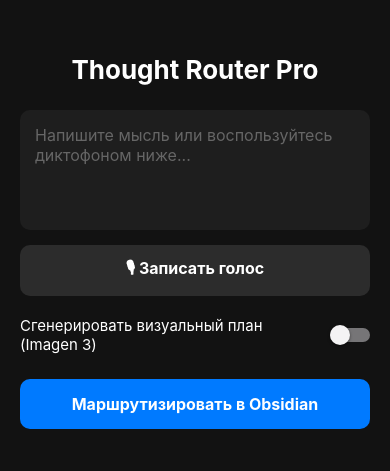
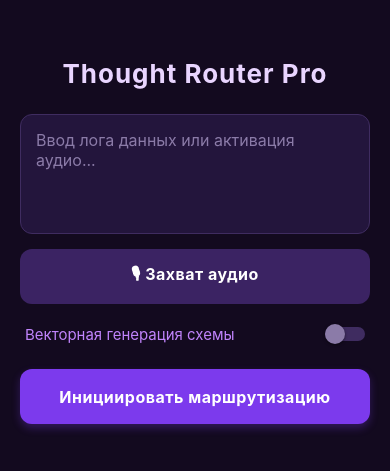
Before and after one commit to velichkomisha5-svg/thought-router, a React Native app: screen / in a window 390 px wide. Shown: the part 181-652 px from the top of the page. Built offline with nearby package versions, Linux system fonts and the light colour scheme.

Commit message:
Refactor App.js for improved functionality and UI

```diff
--- a/App.js
+++ b/App.js
@@ -24,7 +24,6 @@ export default function App() {
   const [loading, setLoading] = useState(false);
   const [loadingStatus, setLoadingStatus] = useState('');
 
-  // Состояния для аудиозаписи
   const [recording, setRecording] = useState(null);
   const [isRecording, setIsRecording] = useState(false);
   const [audioBase64, setAudioBase64] = useState(null);
@@ -41,24 +40,18 @@ export default function App() {
     try {
       const permission = await Audio.requestPermissionsAsync();
       if (permission.status !== 'granted') {
-        Alert.alert("Доступ запрещен", "Необходим доступ к микрофону для записи мыслей.");
+        Alert.alert("Отклонено", "Нет доступа к микрофону.");
         return;
       }
 
-      await Audio.setAudioModeAsync({
-        allowsRecordingIOS: true,
-        playsInSilentModeIOS: true,
-      });
-
-      const { recording: newRecording } = await Audio.Recording.createAsync(
-        Audio.RecordingOptionsPresets.HIGH_QUALITY
-      );
+      await Audio.setAudioModeAsync({ allowsRecordingIOS: true, playsInSilentModeIOS: true });
+      const { recording: newRecording } = await Audio.Recording.createAsync(Audio.RecordingOptionsPresets.HIGH_QUALITY);
 
       setRecording(newRecording);
       setIsRecording(true);
       setAudioBase64(null);
     } catch (err) {
-      Alert.alert("Ошибка записи", "Не удалось запустить микрофон: " + err.message);
+      Alert.alert("Системная ошибка", err.message);
     }
   };
 
@@ -68,23 +61,18 @@ export default function App() {
       setIsRecording(false);
       await recording.stopAndUnloadAsync();
       const uri = recording.getURI();
-
-      // Конвертация записанного аудиофайла в Base64 для передачи в Gemini API
-      const base64Data = await FileSystem.readAsStringAsync(uri, {
-        encoding: FileSystem.EncodingType.Base64,
-      });
+      const base64Data = await FileSystem.readAsStringAsync(uri, { encoding: FileSystem.EncodingType.Base64 });
 
       setAudioBase64(base64Data);
       setRecording(null);
-      Alert.alert("Аудио записано", "Голосовая мысль готова к маршрутизации.");
     } catch (err) {
-      Alert.alert("Ошибка остановки", "Не удалось сохранить аудио: " + err.message);
+      Alert.alert("Ошибка файловой системы", err.message);
     }
   };
 
   const handleProcessThought = async () => {
     if (!text.trim() && !audioBase64) {
-      Alert.alert("Ошибка ввода", "Введите текст или запишите голосовую заметку.");
+      Alert.alert("Блокировка", "Отсутствуют входные данные.");
       return;
     }
 
@@ -92,111 +80,99 @@ export default function App() {
     Keyboard.dismiss();
 
     try {
-      let requestBody = {};
-      const systemInstruction = `Проанализируй входящие данные (текст или аудио). Верни строго JSON объект с тремя полями без какого-либо дополнительного текста вокруг:
-      "category" (строго одно из значений: Учеба, Работа, Расходы, ПК),
-      "markdown" (красиво структурированный текст заметки для Obsidian с YAML-фронтматером сверху, содержащим специфичные для домена метаданные),
-      "visualPrompt" (подробный промпт на английском языке для генерации точной блок-схемы/алгоритма действий модели Imagen без артефактов текста).`;
+      const systemInstruction = `You are a strict data routing core for Obsidian. Analyze the input. Return raw, valid JSON only. No markdown wrappers like \`\`\`json.
+      Structure:
+      {
+        "isFinance": boolean,
+        "category": "String. Determine a short, precise folder name for this context (e.g., 'Учеба', 'Работа', 'Тренировки'). If isFinance is true, use 'Финансы'.",
+        "markdown": "String. Formatted Obsidian note with YAML. If isFinance, leave empty.",
+        "visualPrompt": "String. Detailed Imagen 3 prompt. Empty if not needed or isFinance.",
+        "financeData": { "item": "String", "amount": Number, "currency": "String" } // include only if isFinance
+      }`;
+
+      let requestBody = {
+        contents: [{ parts: [] }],
+        generationConfig: { responseMimeType: "application/json" }
+      };
 
       if (audioBase64) {
-        setLoadingStatus('Расшифровка аудио и анализ...');
-        requestBody = {
-          contents: [{
-            parts: [
-              { text: systemInstruction },
-              { inlineData: { mimeType: "audio/m4a", data: audioBase64 } }
-            ]
-          }]
-        };
+        setLoadingStatus('Декодирование и анализ...');
+        requestBody.contents[0].parts.push({ text: systemInstruction }, { inlineData: { mimeType: "audio/m4a", data: audioBase64 } });
       } else {
-        setLoadingStatus('Анализ текста...');
-        requestBody = {
-          contents: [{
-            parts: [{
-              text: `${systemInstruction}\n\nВходящий текст: "${text}"`
-            }]
-          }]
-        };
+        setLoadingStatus('Семантический анализ...');
+        requestBody.contents[0].parts.push({ text: systemInstruction }, { text: `Input: "${text}"` });
       }
 
-      const geminiResponse = await fetch(`https://generativelanguage.googleapis.com/v1beta/models/gemini-2.5-flash:generateContent?key=${GEMINI_API_KEY}`, {
+      const response = await fetch(`https://generativelanguage.googleapis.com/v1beta/models/gemini-2.5-flash:generateContent?key=${GEMINI_API_KEY}`, {
         method: 'POST',
         headers: { 'Content-Type': 'application/json' },
         body: JSON.stringify(requestBody)
       });
 
-      const geminiData = await geminiResponse.json();
-      if (!geminiData.candidates || geminiData.candidates.length === 0) {
-        throw new Error("Некорректный ответ от текстового API.");
+      const data = await response.json();
+      if (data.error) throw new Error(data.error.message);
+      if (!data.candidates) throw new Error("Сбой конвейера: Пустой ответ.");
+
+      const cleanJson = JSON.parse(data.candidates[0].content.parts[0].text.trim());
+      const { isFinance, category, markdown, visualPrompt, financeData } = cleanJson;
+
+      const safeCategory = category.replace(/[^a-zA-Zа-яА-Я0-9\s-]/g, '').trim();
+      const targetDir = `${FileSystem.documentDirectory}${safeCategory}/`;
+      await FileSystem.makeDirectoryAsync(targetDir, { intermediates: true });
+
+      if (isFinance && financeData) {
+        setLoadingStatus('Синхронизация регистра...');
+        const financeFile = `${targetDir}Журнал_Финансов.md`;
+        let existingContent = '';
+
+        const fileInfo = await FileSystem.getInfoAsync(financeFile);
+        if (fileInfo.exists) {
+          existingContent = await FileSystem.readAsStringAsync(financeFile);
+        } else {
+          existingContent = "---\ntype: finance_ledger\n---\n# Финансовый регистр\n\n| Дата | Операция | Сумма |\n|---|---|---|\n";
+        }
+
+        const dateStr = new Date().toLocaleDateString('ru-RU');
+        const newRow = `| ${dateStr} | ${financeData.item} | ${financeData.amount} ${financeData.currency} |\n`;
+
+        await FileSystem.writeAsStringAsync(financeFile, existingContent + newRow, { encoding: FileSystem.EncodingType.UTF8 });
+        Alert.alert("Транзакция учтена", `${financeData.item}: ${financeData.amount} ${financeData.currency}`);
+      } else {
+        const timestamp = Date.now();
+        const safeSnippet = text.trim() ? text.trim().substring(0, 15).replace(/[^a-zA-Zа-яА-Я0-9]/g, '_') : 'voice';
+        const fileName = `${safeCategory}_${safeSnippet}_${timestamp}`;
+        let mdContent = markdown;
+
+        if (generateVisual && visualPrompt) {
+          setLoadingStatus('Рендеринг графа...');
+          const attachmentsDir = `${FileSystem.documentDirectory}attachments/`;
+          await FileSystem.makeDirectoryAsync(attachmentsDir, { intermediates: true });
+
+          const imgRes = await fetch(`https://generativelanguage.googleapis.com/v1beta/models/imagen-3.0-generate-002:generateImages?key=${GEMINI_API_KEY}`, {
+            method: 'POST',
+            headers: { 'Content-Type': 'application/json' },
+            body: JSON.stringify({ numberOfImages: 1, prompt: visualPrompt, aspectRatio: "1:1", outputMimeType: "image/png" })
+          });
+
+          const imgData = await imgRes.json();
+          if (imgData.error) throw new Error(imgData.error.message);
+
+          if (imgData.generatedImages) {
+            const localImageUri = `${attachmentsDir}${fileName}.png`;
+            await FileSystem.writeAsStringAsync(localImageUri, imgData.generatedImages[0].image.imageBytes, { encoding: FileSystem.EncodingType.Base64 });
+            mdContent += `\n\n### Инфографика\n![[../attachments/${fileName}.png]]`;
+          }
+        }
+
+        setLoadingStatus('Запись на диск...');
+        await FileSystem.writeAsStringAsync(`${targetDir}${fileName}.md`, mdContent, { encoding: FileSystem.EncodingType.UTF8 });
+        Alert.alert("Маршрут завершен", `Директория: ${safeCategory}`);
       }
 
-      const resultText = geminiData.candidates[0].content.parts[0].text;
-
-      // Защищенное извлечение JSON регулярным выражением
-      const jsonMatch = resultText.match(/\{[\s\S]*\}/);
-      if (!jsonMatch) {
-        throw new Error("API не вернуло валидный JSON-объект: " + resultText);
-      }
-
-      const { category, markdown, visualPrompt } = JSON.parse(jsonMatch[0].trim());
-
-      // Валидация категории во избежание сбоев путей iOS
-      const validCategories = ['Учеба', 'Работа', 'Расходы', 'ПК'];
-      const secureCategory = validCategories.includes(category) ? category : 'Идеи';
-
-      // Генерация безопасного имени файла
-      const timestamp = Date.now();
-      const safeTextSnippet = text.trim() ? text.trim().substring(0, 10).replace(/[^a-zA-Zа-яА-Я0-9]/g, '_') : 'voice';
-      const fileName = `${secureCategory}_${safeTextSnippet}_${timestamp}`;
-
-      const targetDir = `${FileSystem.documentDirectory}${secureCategory}/`;
-      const attachmentsDir = `${FileSystem.documentDirectory}attachments/`;
-
-      await FileSystem.makeDirectoryAsync(targetDir, { intermediates: true });
-      await FileSystem.makeDirectoryAsync(attachmentsDir, { intermediates: true });
-
-      let mdContent = markdown;
-
-      if (generateVisual) {
-        setLoadingStatus('Генерация визуальной схемы...');
-        const imagenResponse = await fetch(`https://generativelanguage.googleapis.com/v1beta/models/imagen-3.0-generate-002:generateImages?key=${GEMINI_API_KEY}`, {
-          method: 'POST',
-          headers: { 'Content-Type': 'application/json' },
-          body: JSON.stringify({
-            numberOfImages: 1,
-            prompt: visualPrompt,
-            aspectRatio: "1:1",
-            outputMimeType: "image/png"
-          })
-        });
-
-        const imagenData = await imagenResponse.json();
-        if (!imagenData.generatedImages || imagenData.generatedImages.length === 0) {
-          throw new Error("Модель Изображений отклонила генерацию по данному промпту.");
-        }
-
-        const base64ImageBytes = imagenData.generatedImages[0].image.imageBytes;
-        const localImageUri = `${attachmentsDir}${fileName}.png`;
-
-        await FileSystem.writeAsStringAsync(localImageUri, base64ImageBytes, {
-          encoding: FileSystem.EncodingType.Base64
-        });
-
-        mdContent += `\n\n### Визуальный план действий\n![[../attachments/${fileName}.png]]`;
-      }
-
-      setLoadingStatus('Сохранение файлов...');
-      const localMdUri = `${targetDir}${fileName}.md`;
-      await FileSystem.writeAsStringAsync(localMdUri, mdContent, { encoding: FileSystem.EncodingType.UTF8 });
-
-      Alert.alert("Успешно маршрутизировано", `Создана заметка в Obsidian-каталоге: ${secureCategory}`);
-
-      // Сброс всех состояний после успешной обработки
       setText('');
       setAudioBase64(null);
     } catch (error) {
-      console.error(error);
-      Alert.alert("Сбой обработки", error.message);
+      Alert.alert("Сбой выполнения", error.message);
     } finally {
       setLoading(false);
       setLoadingStatus('');
@@ -205,16 +181,13 @@ export default function App() {
 
   return (
     <TouchableWithoutFeedback onPress={Keyboard.dismiss}>
-      <KeyboardAvoidingView
-        behavior={Platform.OS === 'ios' ? 'padding' : 'height'}
-        style={styles.container}
-      >
+      <KeyboardAvoidingView behavior={Platform.OS === 'ios' ? 'padding' : 'height'} style={styles.container}>
         <Text style={styles.header}>Thought Router Pro</Text>
 
         <TextInput
           style={styles.input}
-          placeholder="Напишите мысль или воспользуйтесь диктофоном ниже..."
-          placeholderTextColor="#666"
+          placeholder="Ввод лога данных или активация аудио..."
+          placeholderTextColor="#8B7BA8"
           multiline
           value={text}
           onChangeText={(val) => { setText(val); setAudioBase64(null); }}
@@ -229,21 +202,19 @@ export default function App() {
             onPress={isRecording ? stopRecording : startRecording}
             disabled={loading}
           >
-            <Text style={styles.buttonText}>
-              {isRecording ? "⏹ Остановить запись" : "🎙 Записать голос"}
-            </Text>
+            <Text style={styles.buttonText}>{isRecording ? "⏹ Фиксация аудиопотока" : "🎙 Захват аудио"}</Text>
           </TouchableOpacity>
-          {audioBase64 && <Text style={styles.audioReadyText}>✓ Голосовая заметка добавлена</Text>}
+          {audioBase64 && <Text style={styles.audioReadyText}>✓ Бинарный аудио-блок загружен</Text>}
         </View>
 
         <View style={styles.switchContainer}>
-          <Text style={styles.switchLabel}>Сгенерировать визуальный план (Imagen 3)</Text>
+          <Text style={styles.switchLabel}>Векторная генерация схемы</Text>
           <Switch
             value={generateVisual}
             onValueChange={setGenerateVisual}
             disabled={loading}
-            trackColor={{ false: "#767577", true: "#007AFF" }}
-            thumbColor={generateVisual ? "#fff" : "#f4f3f4"}
+            trackColor={{ false: "#3F2C60", true: "#8B5CF6" }}
+            thumbColor={generateVisual ? "#E9D5FF" : "#8B7BA8"}
           />
         </View>
 
@@ -254,11 +225,11 @@ export default function App() {
         >
           {loading ? (
             <View style={styles.loadingRow}>
-              <ActivityIndicator color="#fff" style={{ marginRight: 10 }} />
+              <ActivityIndicator color="#E9D5FF" style={{ marginRight: 10 }} />
               <Text style={styles.loadingText}>{loadingStatus}</Text>
             </View>
           ) : (
-            <Text style={styles.buttonText}>Маршрутизировать в Obsidian</Text>
+            <Text style={styles.buttonText}>Инициировать маршрутизацию</Text>
           )}
         </TouchableOpacity>
       </KeyboardAvoidingView>
@@ -267,20 +238,20 @@ export default function App() {
 }
 
 const styles = StyleSheet.create({
-  container: { flex: 1, backgroundColor: '#121212', padding: 20, justifyContent: 'center' },
-  header: { fontSize: 26, fontWeight: 'bold', color: '#fff', marginBottom: 25, textAlign: 'center' },
-  input: { backgroundColor: '#1e1e1e', color: '#fff', padding: 15, borderRadius: 10, height: 120, textAlignVertical: 'top', fontSize: 16, marginBottom: 15 },
+  container: { flex: 1, backgroundColor: '#130A1F', padding: 20, justifyContent: 'center' },
+  header: { fontSize: 26, fontWeight: 'bold', color: '#E9D5FF', marginBottom: 25, textAlign: 'center', letterSpacing: 1 },
+  input: { backgroundColor: '#23153C', color: '#D8B4FE', padding: 15, borderRadius: 12, height: 120, textAlignVertical: 'top', fontSize: 16, marginBottom: 15, borderWidth: 1, borderColor: '#3F2C60' },
   audioSection: { alignItems: 'center', marginBottom: 20 },
-  audioButton: { width: '100%', padding: 12, borderRadius: 10, alignItems: 'center', justifyContent: 'center' },
-  recordingInactive: { backgroundColor: '#2c2c2c' },
-  recordingActive: { backgroundColor: '#FF3B30' },
-  audioReadyText: { color: '#4CD964', marginTop: 8, fontSize: 14, fontWeight: '500' },
-  switchContainer: { flexDirection: 'row', justifyContent: 'space-between', alignItems: 'center', marginBottom: 25 },
-  switchLabel: { color: '#fff', fontSize: 15, flex: 1, paddingRight: 10 },
-  button: { padding: 15, borderRadius: 10, alignItems: 'center', height: 50, justifyContent: 'center' },
-  buttonEnabled: { backgroundColor: '#007AFF' },
-  buttonDisabled: { backgroundColor: '#48484A' },
-  buttonText: { color: '#fff', fontSize: 16, fontWeight: 'bold' },
+  audioButton: { width: '100%', padding: 14, borderRadius: 12, alignItems: 'center', justifyContent: 'center' },
+  recordingInactive: { backgroundColor: '#3B2363' },
+  recordingActive: { backgroundColor: '#9D174D' },
+  audioReadyText: { color: '#10B981', marginTop: 8, fontSize: 13, fontWeight: '600' },
+  switchContainer: { flexDirection: 'row', justifyContent: 'space-between', alignItems: 'center', marginBottom: 25, paddingHorizontal: 5 },
+  switchLabel: { color: '#C084FC', fontSize: 15, flex: 1 },
+  button: { padding: 16, borderRadius: 12, alignItems: 'center', height: 55, justifyContent: 'center' },
+  buttonEnabled: { backgroundColor: '#7C3AED', shadowColor: '#7C3AED', shadowOffset: { width: 0, height: 4 }, shadowOpacity: 0.3, shadowRadius: 8, elevation: 5 },
+  buttonDisabled: { backgroundColor: '#3F2C60' },
+  buttonText: { color: '#FFFFFF', fontSize: 16, fontWeight: '700', letterSpacing: 0.5 },
   loadingRow: { flexDirection: 'row', alignItems: 'center', justifyContent: 'center' },
-  loadingText: { color: '#fff', fontSize: 14, fontWeight: '500' }
+  loadingText: { color: '#E9D5FF', fontSize: 14, fontWeight: '600' }
 });
```
